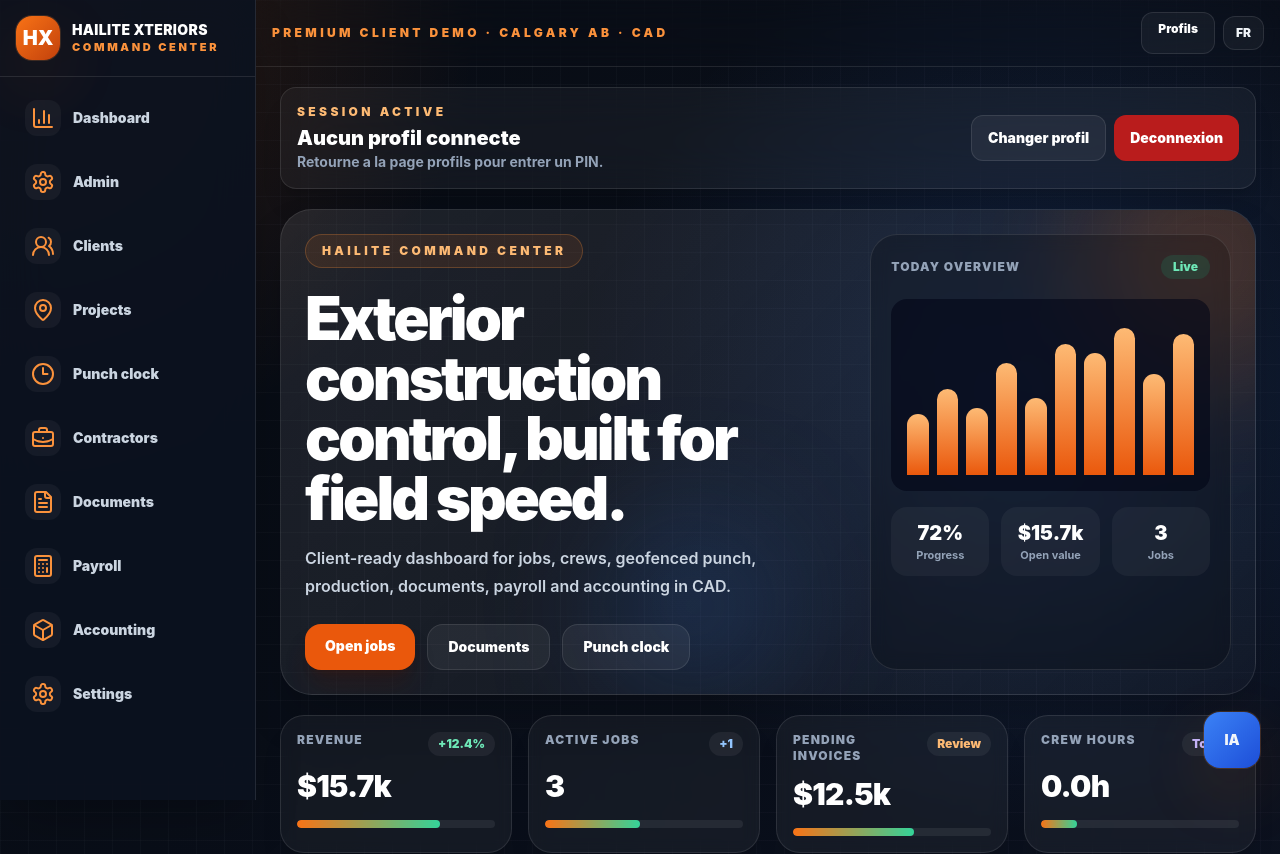
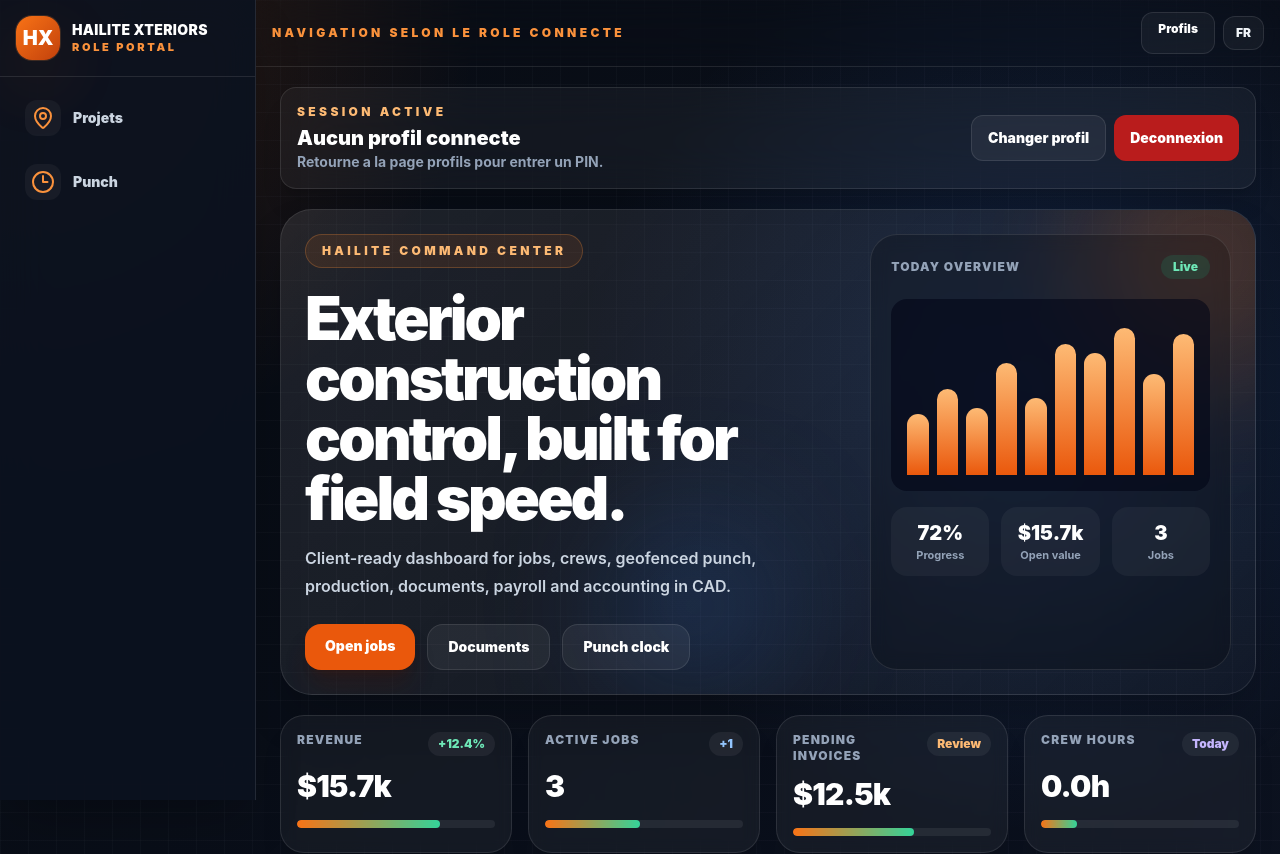
Before and after one commit to bisaillonpatrick1979-dev/Chatgpt-hailite-, a Next.js app: page /dashboard in a window 1280 px wide. Shown: the top 854 px of the page. Built offline with nearby package versions, Linux system fonts and the light colour scheme.

Commit message:
Use role aware navigation in app shell

```diff
--- a/components/AppShell.tsx
+++ b/components/AppShell.tsx
@@ -1,30 +1,7 @@
 import type { ReactNode } from "react";
 import Link from "next/link";
-import { BarChart3, Box, BriefcaseBusiness, Calculator, Clock3, FileText, Home, MapPin, Settings, UsersRound } from "lucide-react";
 import { CurrentUserBar } from "@/components/CurrentUserBar";
-
-const navItems = [
-  { href: "/dashboard", label: "Accueil", icon: Home },
-  { href: "/projects", label: "Projets", icon: MapPin },
-  { href: "/clients", label: "Clients", icon: UsersRound },
-  { href: "/invoices", label: "Docs", icon: FileText },
-  { href: "/payroll", label: "Paie", icon: Calculator },
-  { href: "/punch", label: "Punch", icon: Clock3 },
-  { href: "/settings", label: "Config", icon: Settings }
-];
-
-const sideItems = [
-  { href: "/dashboard", label: "Dashboard", icon: BarChart3 },
-  { href: "/admin", label: "Admin", icon: Settings },
-  { href: "/clients", label: "Clients", icon: UsersRound },
-  { href: "/projects", label: "Projects", icon: MapPin },
-  { href: "/punch", label: "Punch clock", icon: Clock3 },
-  { href: "/contractor", label: "Contractors", icon: BriefcaseBusiness },
-  { href: "/invoices", label: "Documents", icon: FileText },
-  { href: "/payroll", label: "Payroll", icon: Calculator },
-  { href: "/production", label: "Accounting", icon: Box },
-  { href: "/settings", label: "Settings", icon: Settings }
-];
+import { RoleAwareNavigation } from "@/components/RoleAwareNavigation";
 
 export function AppShell({ children }: { children: ReactNode }) {
   return (
@@ -35,20 +12,12 @@ export function AppShell({ children }: { children: ReactNode }) {
             <div className="premium-glow flex h-11 w-11 items-center justify-center rounded-2xl bg-gradient-to-br from-orange-500 to-orange-700 text-xl font-black text-white">HX</div>
             <div>
               <p className="text-sm font-black leading-tight tracking-wide text-white">HAILITE XTERIORS</p>
-              <p className="text-[11px] font-black uppercase tracking-[0.24em] text-orange-400">Command Center</p>
+              <p className="text-[11px] font-black uppercase tracking-[0.24em] text-orange-400">Role Portal</p>
             </div>
           </div>
         </div>
         <nav className="grid gap-1.5 p-3">
-          {sideItems.map((item) => {
-            const Icon = item.icon;
-            return (
-              <Link key={item.href} href={item.href} className="group flex items-center gap-3 rounded-2xl border border-transparent px-3 py-2.5 text-sm font-black text-slate-300 hover:border-white/10 hover:bg-white/[0.055] hover:text-white">
-                <span className="flex h-9 w-9 items-center justify-center rounded-xl bg-white/[0.045] group-hover:bg-orange-500/15"><Icon className="h-4.5 w-4.5 text-orange-400" /></span>
-                {item.label}
-              </Link>
-            );
-          })}
+          <RoleAwareNavigation />
         </nav>
       </aside>
       <div className="lg:pl-64">
@@ -56,9 +25,9 @@ export function AppShell({ children }: { children: ReactNode }) {
           <div className="flex items-center justify-between gap-3">
             <div className="flex items-center gap-3 lg:hidden">
               <div className="flex h-10 w-10 items-center justify-center rounded-2xl bg-orange-600 text-lg font-black">HX</div>
-              <div><p className="text-sm font-black">HAILITE XTERIORS</p><p className="text-[10px] font-black uppercase tracking-widest text-orange-400">Command Center</p></div>
+              <div><p className="text-sm font-black">HAILITE XTERIORS</p><p className="text-[10px] font-black uppercase tracking-widest text-orange-400">Role Portal</p></div>
             </div>
-            <div className="hidden lg:block"><p className="text-xs font-black uppercase tracking-[0.28em] text-orange-400">Premium client demo · Calgary AB · CAD</p></div>
+            <div className="hidden lg:block"><p className="text-xs font-black uppercase tracking-[0.28em] text-orange-400">Navigation selon le role connecte</p></div>
             <div className="flex items-center gap-2">
               <Link href="/" className="hidden rounded-xl border border-white/10 bg-white/[0.045] px-4 py-2 text-xs font-black text-white md:inline-flex">Profils</Link>
               <span className="rounded-xl border border-white/10 bg-white/[0.045] px-3 py-2 text-xs font-black">FR</span>
@@ -66,8 +35,7 @@ export function AppShell({ children }: { children: ReactNode }) {
           </div>
         </header>
         <section className="mx-auto max-w-[1500px] px-4 py-5 pb-28 md:px-6"><CurrentUserBar />{children}</section>
-        <nav className="fixed inset-x-0 bottom-0 z-40 border-t border-white/10 bg-[#0b111d]/95 px-1 py-2 backdrop-blur-xl lg:hidden"><div className="grid grid-cols-7 gap-1">{navItems.map((item) => { const Icon = item.icon; return (<Link key={item.href} href={item.href} className="flex min-h-14 flex-col items-center justify-center rounded-xl text-center text-[9px] font-black uppercase text-slate-300 hover:bg-white/[0.06]"><Icon className="mb-1 h-4.5 w-4.5 text-orange-400" />{item.label}</Link>); })}</div></nav>
-        <Link href="/admin" className="premium-glow fixed bottom-24 right-5 z-50 flex h-14 w-14 items-center justify-center rounded-2xl bg-gradient-to-br from-blue-500 to-blue-700 text-sm font-black shadow-2xl lg:bottom-8">IA</Link>
+        <nav className="fixed inset-x-0 bottom-0 z-40 border-t border-white/10 bg-[#0b111d]/95 px-1 py-2 backdrop-blur-xl lg:hidden"><div className="grid grid-cols-7 gap-1"><RoleAwareNavigation mobile /></div></nav>
       </div>
     </main>
   );
```
